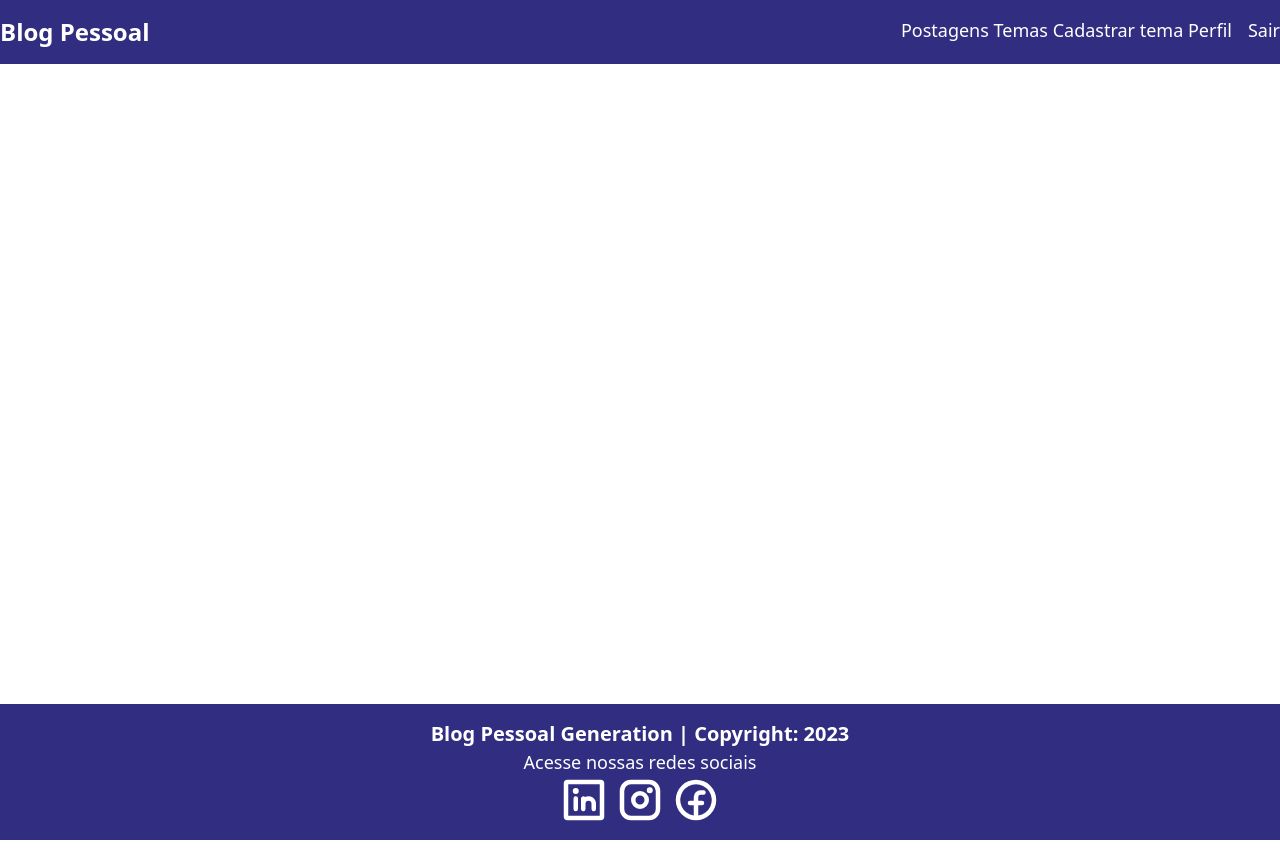
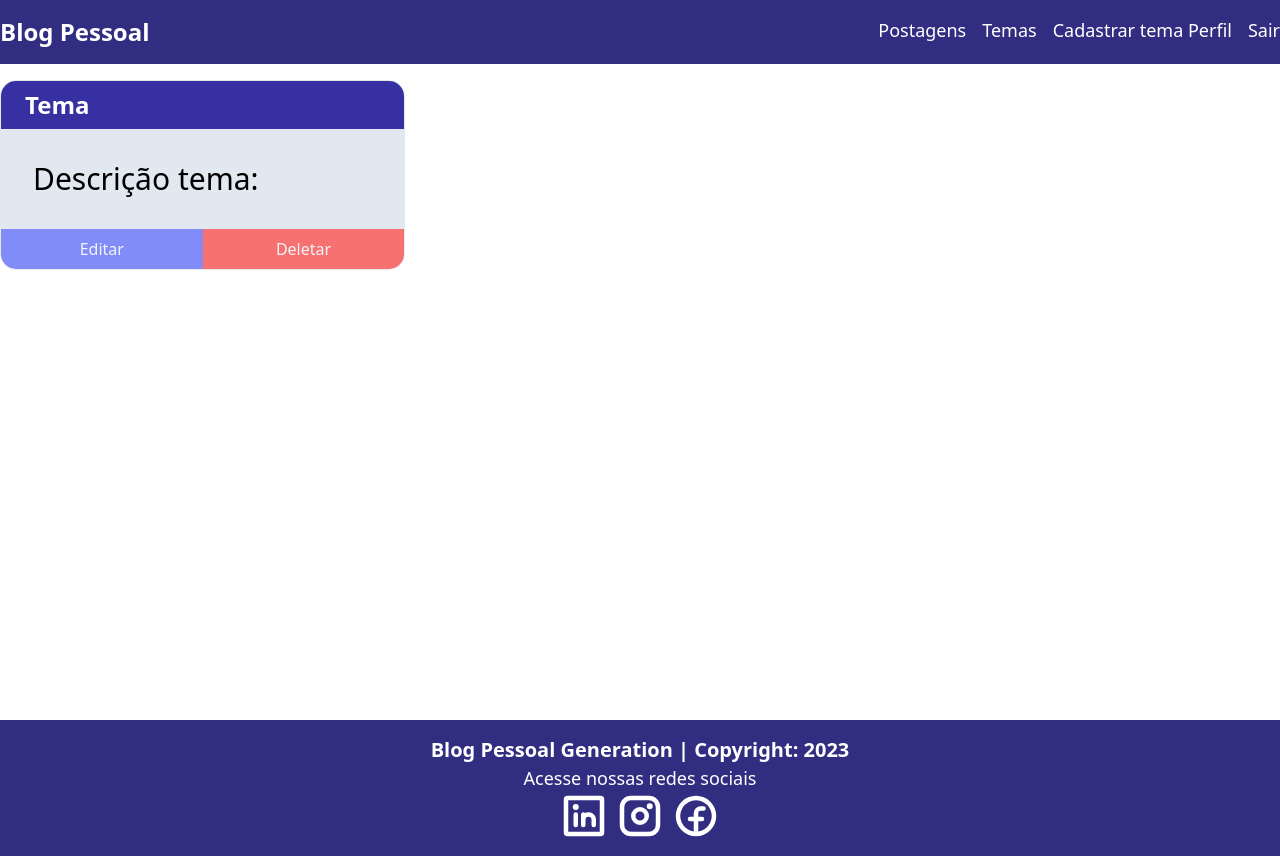
Before and after one commit to Yuri-stack/BlogPessoalReact_Fonte, a React (Vite) app: page /temas in a window 1280 px wide. Built offline with nearby package versions, Linux system fonts and the light colour scheme.

Commit message:
Feat.: Card e Lista Temas Adicionados

```diff
--- a/src/App.tsx
+++ b/src/App.tsx
@@ -6,6 +6,7 @@
 import Footer from './components/footer/Footer';
 import Navbar from './components/navbar/Navbar';
 import Cadastro from './pages/cadastro/Cadastro';
+import ListaTemas from './components/temas/listaTemas/ListaTemas';
 
 function App() {
     return (
@@ -18,6 +19,7 @@
                         <Route path="/login" element={<Login />} />
                         <Route path="/home" element={<Home />} />
                         <Route path="/cadastro" element={<Cadastro />} />
+                        <Route path="/temas" element={<ListaTemas />} />
                     </Routes>
                 </div>
                 <Footer />
--- a/src/components/navbar/Navbar.tsx
+++ b/src/components/navbar/Navbar.tsx
@@ -24,7 +24,7 @@
 
                     <div className='flex gap-4'>
                         Postagens
-                        Temas
+                        <Link to='/temas' className='hover:underline'>Temas</Link>
                         Cadastrar tema
                         Perfil
                         <Link to='' onClick={logout} className='hover:underline'>Sair</Link>
--- /dev/null
+++ b/src/components/temas/cardTemas/CardTemas.tsx
@@ -0,0 +1,26 @@
+import { Link } from 'react-router-dom'
+
+function CardTema() {
+    return (
+        <div className='border flex flex-col rounded-2xl overflow-hidden justify-between'>
+            <header className='py-2 px-6 bg-indigo-800 text-white font-bold text-2xl'>Tema</header>
+            <p className='p-8 text-3xl bg-slate-200 h-full'>Descrição tema:</p>
+
+            <div className="flex">
+                <Link to=''
+                    className='w-full text-slate-100 bg-indigo-400 hover:bg-indigo-800
+                        flex items-center justify-center py-2'>
+                    <button>Editar</button>
+                </Link>
+
+                <Link to='' className='text-slate-100 bg-red-400 hover:bg-red-700 w-full
+                    flex items-center justify-center'>
+                    <button>Deletar</button>
+                </Link>
+            </div>
+
+        </div>
+    )
+}
+
+export default CardTema
--- /dev/null
+++ b/src/components/temas/listaTemas/ListaTemas.tsx
@@ -0,0 +1,20 @@
+import CardTema from "../cardTemas/CardTemas"
+
+function ListaTemas() {
+
+    return (
+        <>
+            <div className="flex justify-center w-full my-4">
+                <div className="container flex flex-col">
+                    <div className="grid grid-cols-1 md:grid-cols-2 lg:grid-cols-3 gap-8">
+                        <>
+                            <CardTema />
+                        </>
+                    </div>
+                </div>
+            </div>
+        </>
+    );
+}
+
+export default ListaTemas
```
